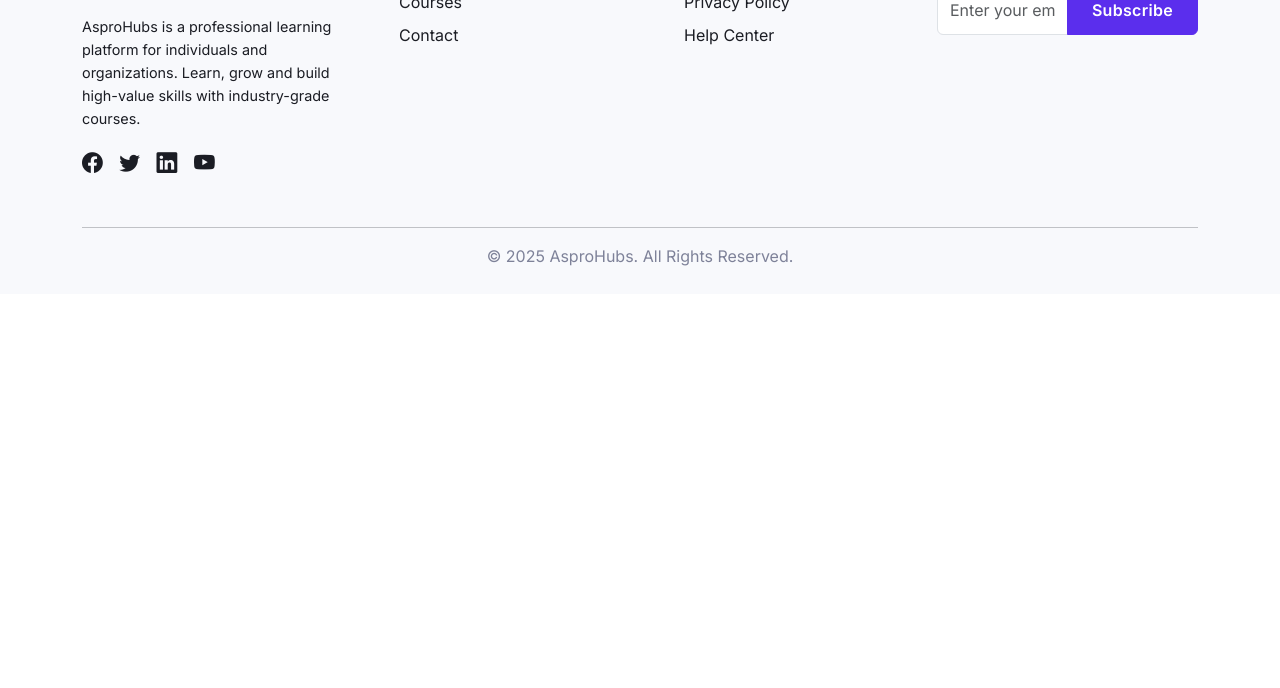
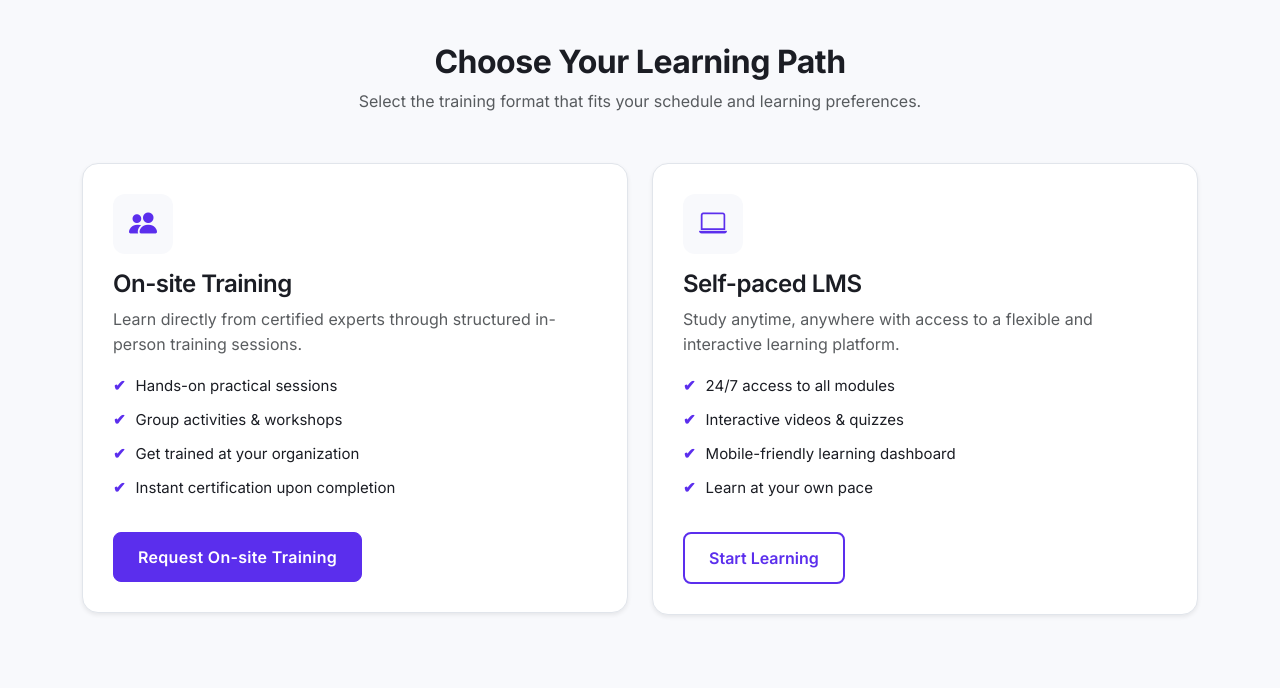
Before and after one commit to Eshiomonu/asprohubs, a PHP site: page / in a window 1280 px wide. Shown: the part 1924-2612 px from the top of the page. Before the commit the page ends 2190 px from the top, so only its background shows below. Run offline with PHP 8.4, Linux system fonts and the light colour scheme.

Commit message:
Learning path

```diff
--- a/assets/css/style.css
+++ b/assets/css/style.css
@@ -341,37 +341,112 @@
     color: #dcdcdc;
 }
 
+/* ----------------------------------------------
+   ASPRO NEW COURSE CARD (Refactored 2025)
+---------------------------------------------- */
 
-/* ------------------------------
-   Cards (Course Cards)
------------------------------- */
-.course-card {
+.aspro-course-card {
     border: 1px solid var(--aspro-border);
-    border-radius: 12px;
-    background: #fff;
+    border-radius: 14px;
+    background: var(--aspro-white);
     overflow: hidden;
-    transition: .3s;
+    transition: transform .3s, box-shadow .3s;
 }
-.course-card:hover {
+
+.aspro-course-card:hover {
     transform: translateY(-6px);
     box-shadow: 0 12px 30px rgba(0,0,0,0.08);
 }
 
-.course-card img {
+.aspro-course-card img {
     width: 100%;
     height: 180px;
     object-fit: cover;
 }
 
-.course-card-body {
-    padding: 20px;
+/* Category badge using brand color */
+.bg-aspro-primary {
+    background: var(--aspro-primary) !important;
 }
 
-.course-title {
-    font-size: 20px;
+/* Title */
+.aspro-course-card .course-title {
+    font-size: 18px;
     font-weight: 600;
+    color: var(--aspro-dark);
+}
+
+/* Rating stars */
+.aspro-rating {
+    font-size: 14px;
+}
+
+/* Price color */
+.text-aspro-primary {
+    color: var(--aspro-primary) !important;
+}
+
+/* Button override for small version */
+.btn-aspro.btn-sm {
+    padding: 8px 16px;
+    font-size: 14px;
+    border-radius: 6px;
+}
+
+
+/* ------------------------------------------------
+   Choose Your Learning Path Section
+--------------------------------------------------- */
+
+.learning-path-card {
+    background: var(--aspro-white);
+    border: 1px solid var(--aspro-border);
+    border-radius: 16px;
+    padding: 30px;
+    transition: 0.3s ease;
+}
+
+.learning-path-card:hover {
+    transform: translateY(-6px);
+    box-shadow: 0 12px 28px rgba(0, 0, 0, 0.08);
+}
+
+/* Icons */
+.icon-wrapper {
+    width: 60px;
+    height: 60px;
+    background: var(--aspro-light);
+    color: var(--aspro-primary);
+    border-radius: 12px;
+    display: flex;
+    justify-content: center;
+    align-items: center;
+    font-size: 28px;
+}
+
+/* Feature list */
+.aspro-list {
+    padding-left: 0;
+    list-style: none;
+}
+
+.aspro-list li {
     margin-bottom: 10px;
+    display: flex;
+    align-items: center;
+    font-size: 15px;
+    color: var(--aspro-dark);
 }
+
+.aspro-list li::before {
+    content: "✔";
+    color: var(--aspro-primary);
+    font-weight: bold;
+    margin-right: 10px;
+}
+
+
+
 
 /* ------------------------------
    Footer
--- a/index.php
+++ b/index.php
@@ -9,6 +9,7 @@
 <!-- Hero Section -->
 <?php include __DIR__ . '/sections/hero.php'; ?>
 <?php include __DIR__ . '/sections/featured-courses.php'; ?>
+<?php include __DIR__ . '/sections/learning-path.php'; ?>
 
 <!-- Other homepage sections can follow here -->
 
--- a/sections/featured-courses.php
+++ b/sections/featured-courses.php
@@ -4,72 +4,118 @@
         "id" => 1,
         "title" => "Project Management Professional (PMP)",
         "short_desc" => "Learn globally-recognized PM frameworks & methodologies.",
-        "image" => "./assets/images/pmp.jpg"
+        "image" => "./assets/images/pmp.jpg",
+        "category" => "Project Management",
+        "rating" => 4.8,
+        "duration" => "18h 20m",
+        "students" => "2,450",
+        "price" => "$120"
     ],
     [
         "id" => 2,
         "title" => "Certified Business Analysis Professional (CBAP)",
         "short_desc" => "Master business analysis techniques and frameworks.",
-        "image" => "./assets/images/cbap.jpg"
+        "image" => "./assets/images/cbap.jpg",
+        "category" => "Business Analysis",
+        "rating" => 4.6,
+        "duration" => "15h 10m",
+        "students" => "1,985",
+        "price" => "$95"
     ],
     [
         "id" => 3,
         "title" => "ITIL Service Management",
         "short_desc" => "Develop skills in IT service operations and delivery.",
-        "image" => "./assets/images/ITIL.png"
+        "image" => "./assets/images/ITIL.png",
+        "category" => "IT Service Management",
+        "rating" => 4.7,
+        "duration" => "14h 50m",
+        "students" => "3,120",
+        "price" => "$110"
     ],
     [
         "id" => 4,
         "title" => "CompTIA Security+",
         "short_desc" => "Build foundational cybersecurity competencies.",
-        "image" => "./assets/images/CompTIA.jpg"
+        "image" => "./assets/images/CompTIA.jpg",
+        "category" => "Cybersecurity",
+        "rating" => 4.4,
+        "duration" => "20h 00m",
+        "students" => "2,050",
+        "price" => "$140"
     ],
     [
         "id" => 5,
         "title" => "Cloud Practitioner (AWS / Azure)",
         "short_desc" => "Understand cloud concepts & architectural best practices.",
-        "image" => "./assets/images/cloud.jpg"
+        "image" => "./assets/images/cloud.jpg",
+        "category" => "Cloud Computing",
+        "rating" => 4.9,
+        "duration" => "10h 40m",
+        "students" => "3,810",
+        "price" => "$130"
     ],
     [
         "id" => 6,
         "title" => "Data Analytics (Power BI + Excel)",
         "short_desc" => "Hands-on analytics learning with dashboards & reports.",
-        "image" => "/assets/images/power.wbep"
+        "image" => "./assets/images/power.png",
+        "category" => "Data Analytics",
+        "rating" => 4.7,
+        "duration" => "16h 15m",
+        "students" => "4,200",
+        "price" => "$115"
     ]
 ];
 ?>
+
 
 <section class="py-5 bg-light">
     <div class="container">
         <div class="text-center mb-5">
             <h2 class="fw-bold">Featured Courses</h2>
-            <p class="text-muted">Upgrade your career with expert-led professional training</p>
+            <p class="text-muted">Start your journey to professional certification with our top-rated courses</p>
         </div>
 
         <div class="row g-4">
             <?php foreach ($featuredCourses as $course): ?>
                 <div class="col-md-6 col-lg-4">
-                    <div class="card shadow-sm h-100 border-0">
-                        <img src="<?= htmlspecialchars($course['image']) ?>"
-                             class="card-img-top"
-                             alt="<?= htmlspecialchars($course['title']) ?>"
-                             style="height: 200px; object-fit: cover;">
+                    <div class="card aspro-course-card shadow-sm">
+
+                        <!-- Featured Image -->
+                        <img src="<?= $course['image']; ?>" class="card-img-top" alt="<?= $course['title']; ?>">
 
                         <div class="card-body">
-                            <h5 class="card-title fw-semibold">
-                                <?= htmlspecialchars($course['title']) ?>
-                            </h5>
 
-                            <p class="text-muted small">
-                                <?= htmlspecialchars($course['short_desc']) ?>
-                            </p>
-                        </div>
+                            <!-- Category Badge -->
+                            <span class="badge bg-aspro-primary mb-2">Certification</span>
 
-                        <div class="card-footer bg-white border-0 pb-3">
-                            <a href="/course?id=<?= $course['id'] ?>"
-                               class="btn btn-primary w-100">
-                                Learn More
-                            </a>
+                            <!-- Title -->
+                            <h5 class="fw-semibold course-title"><?= $course['title']; ?></h5>
+
+                            <!-- Rating -->
+                            <div class="aspro-rating mb-2">
+                                <span class="text-warning">★★★★☆</span>
+                                <small class="text-muted ms-1">(4.8)</small>
+                            </div>
+
+                            <!-- Description -->
+                            <p class="text-muted small mb-3"><?= $course['short_desc']; ?></p>
+
+                            <!-- Duration & Students -->
+                            <div class="d-flex justify-content-between text-muted small mb-3">
+                                <span><i class="bi bi-clock"></i> 10h</span>
+                                <span><i class="bi bi-people"></i> 2,340 enrolled</span>
+                            </div>
+
+                            <!-- Price + Button -->
+                            <div class="d-flex justify-content-between align-items-center border-top pt-3">
+                                <span class="fw-bold text-aspro-primary fs-5">$49</span>
+                                <a href="/course-details.php?id=<?= $course['id']; ?>" class="btn btn-aspro btn-sm">
+                                    View Details
+                                </a>
+                            </div>
+
                         </div>
                     </div>
                 </div>
@@ -77,9 +123,7 @@
         </div>
 
         <div class="text-center mt-5">
-            <a href="/courses" class="btn btn-outline-primary btn-lg px-5">
-                View All Courses
-            </a>
+            <a href="/courses" class="btn btn-aspro-outline btn-lg px-5">View All Courses</a>
         </div>
     </div>
 </section>
--- a/sections/hero.php
+++ b/sections/hero.php
@@ -4,12 +4,11 @@
             <div class="col-lg-8">
 
                 <h1 class="hero-title">
-                    Learn High-Demand Skills & Build Your Future
+                    Master Professional Certifications
                 </h1>
 
                 <p class="hero-subtitle">
-                    AsproHubs provides professional, corporate-grade courses designed to
-                    accelerate your career and empower your professional growth.
+                   Expert-led training and comprehensive self-paced courses for PMP,CBAP, ITIL, and more.
                 </p>
 
                 <div class="hero-buttons mt-4">
--- /dev/null
+++ b/sections/learning-path.php
@@ -0,0 +1,61 @@
+<section class="py-5 learning-path-section">
+    <div class="container">
+
+        <div class="text-center mb-5">
+            <h2 class="fw-bold">Choose Your Learning Path</h2>
+            <p class="text-muted">Select the training format that fits your schedule and learning preferences.</p>
+        </div>
+
+        <div class="row g-4">
+
+            <!-- On-site Training -->
+            <div class="col-md-6">
+                <div class="learning-path-card shadow-sm">
+
+                    <div class="icon-wrapper mb-3">
+                        <i class="bi bi-people-fill"></i>
+                    </div>
+
+                    <h4 class="fw-semibold mb-2">On-site Training</h4>
+                    <p class="text-muted mb-3">
+                        Learn directly from certified experts through structured in-person training sessions.
+                    </p>
+
+                    <ul class="aspro-list">
+                        <li>Hands-on practical sessions</li>
+                        <li>Group activities & workshops</li>
+                        <li>Get trained at your organization</li>
+                        <li>Instant certification upon completion</li>
+                    </ul>
+
+                    <a href="#" class="btn btn-aspro mt-3">Request On-site Training</a>
+                </div>
+            </div>
+
+            <!-- Self-paced LMS -->
+            <div class="col-md-6">
+                <div class="learning-path-card shadow-sm">
+
+                    <div class="icon-wrapper mb-3">
+                        <i class="bi bi-laptop"></i>
+                    </div>
+
+                    <h4 class="fw-semibold mb-2">Self-paced LMS</h4>
+                    <p class="text-muted mb-3">
+                        Study anytime, anywhere with access to a flexible and interactive learning platform.
+                    </p>
+
+                    <ul class="aspro-list">
+                        <li>24/7 access to all modules</li>
+                        <li>Interactive videos & quizzes</li>
+                        <li>Mobile-friendly learning dashboard</li>
+                        <li>Learn at your own pace</li>
+                    </ul>
+
+                    <a href="#" class="btn btn-aspro-outline mt-3">Start Learning</a>
+                </div>
+            </div>
+
+        </div>
+    </div>
+</section>
```
